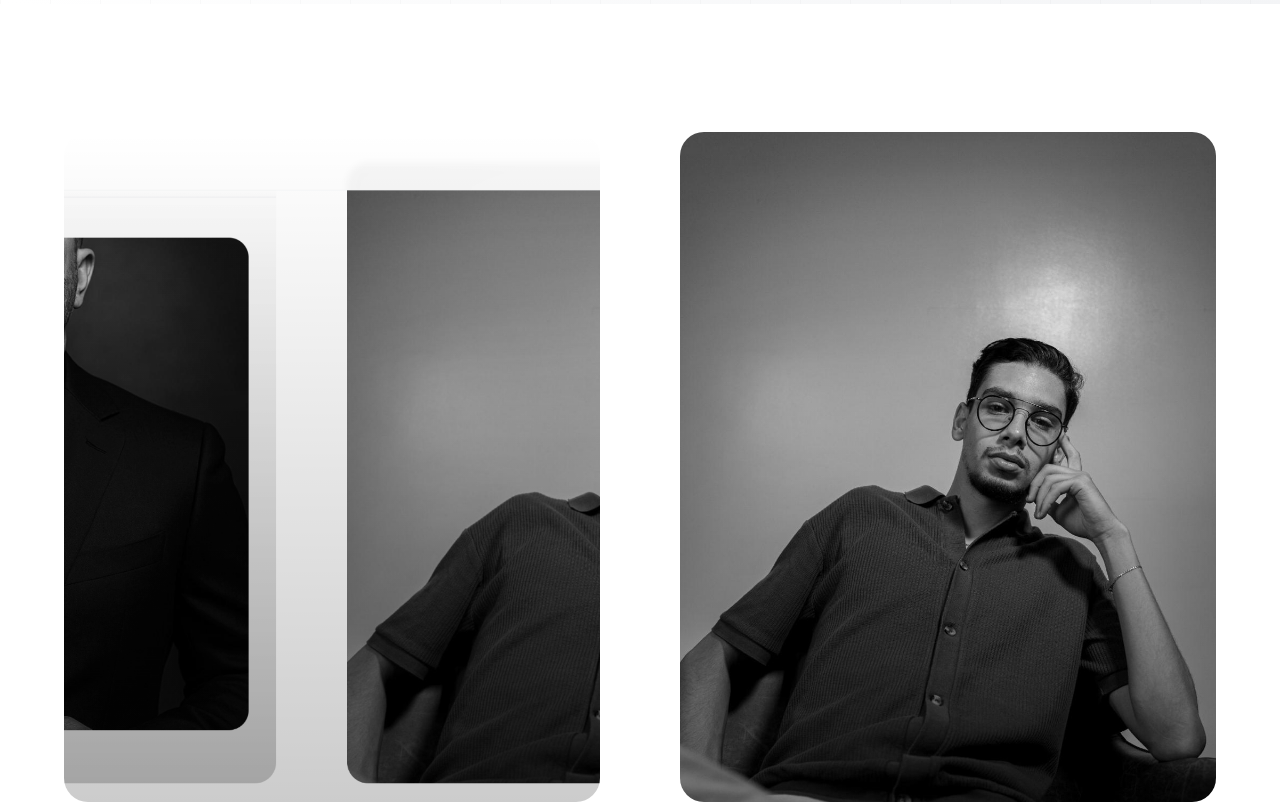
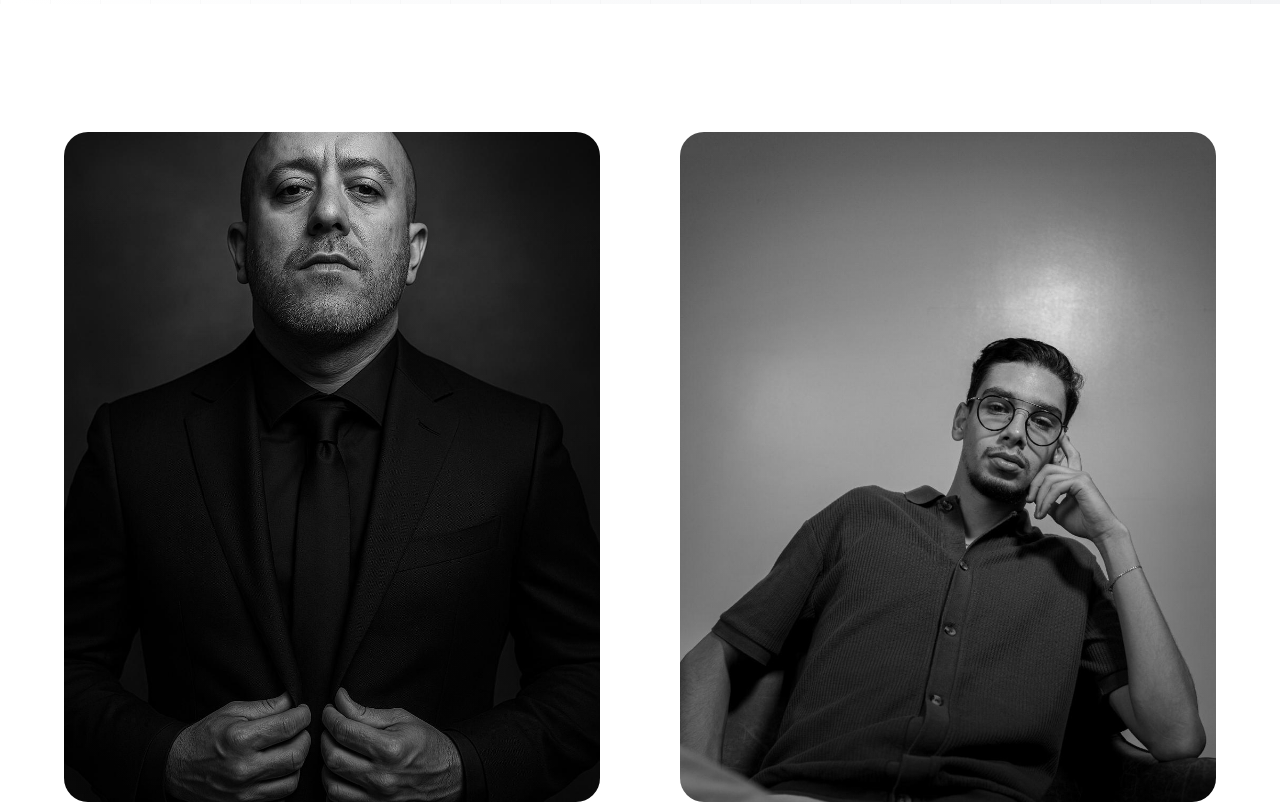
Before and after one commit to badre33/identique-accueil-clone, a React (Vite) app: page /inside-link in a window 1280 px wide. Shown: the part 380-1184 px from the top of the page. Built offline with nearby package versions, Linux system fonts and the light colour scheme.

Commit message:
Replace Badreddine's photo
Replaced Badreddine's photo with the provided image in `src/pages/InsideLink.tsx`.

```diff
--- a/src/pages/InsideLink.tsx
+++ b/src/pages/InsideLink.tsx
@@ -48,7 +48,7 @@ const InsideLink = () => {
             <div className="group">
               <div className="relative mb-8 overflow-hidden rounded-3xl">
                 <img
-                  src="/lovable-uploads/6f37478b-4da1-4a28-9155-4841b267f954.png"
+                  src="/lovable-uploads/da131874-d340-4dc9-b1e7-5fc5f24a0f40.png"
                   alt="Badreddine Harkaoui"
                   className="w-full aspect-[4/5] object-cover group-hover:scale-105 transition-transform duration-700"
                 />
```
Also changed, not shown: public/lovable-uploads/da131874-d340-4dc9-b1e7-5fc5f24a0f40.png (added).
